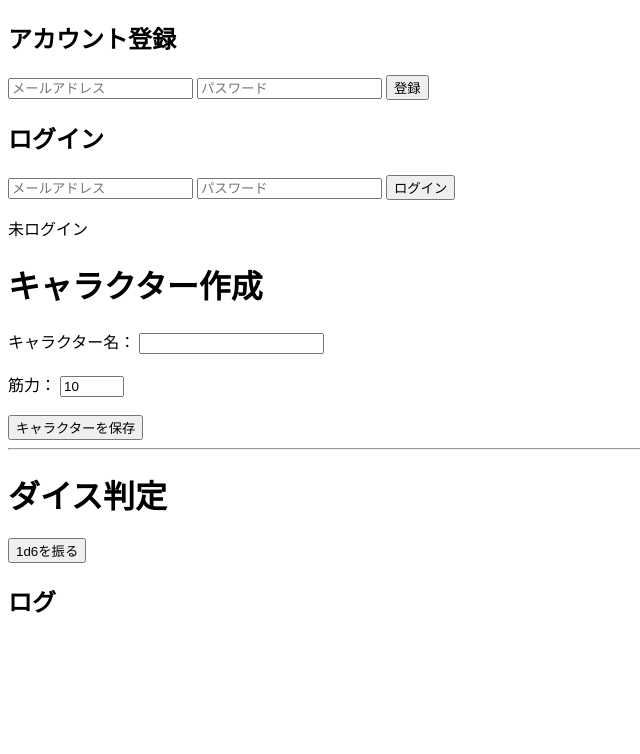
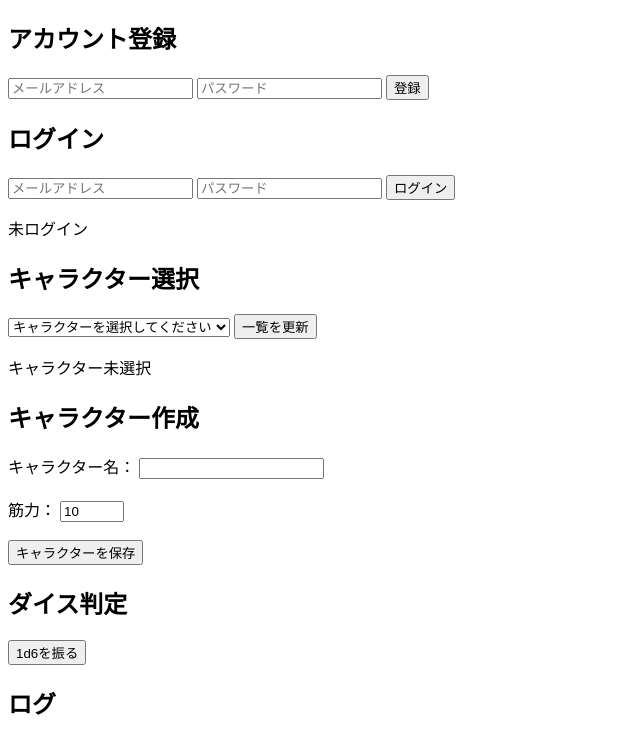
Before and after one commit to sugu-donguri/testgame, a plain HTML site: page index.html in a window 1280 px wide. Shown: the whole page, without its empty margins (0-640 px from the left). Drawn offline with nearby package versions, Linux system fonts and the light colour scheme.

Commit message:
Update index.html

```diff
--- a/index.html
+++ b/index.html
@@ -43,9 +43,17 @@
 
   <p id="authStatus">未ログイン</p>
 </section>
+<section id="SelectSection">
+  <h2>キャラクター選択</h2>
 
+  <select id="characterSelect">
+    <option value="">キャラクターを選択してください</option>
+  </select>
+  <button id="reloadCharacters">一覧を更新</button>
+  <p id="selectedCharacterStatus">キャラクター未選択</p>
   <h1>キャラクター作成</h1>
-
+</section>
+<section id="ConfigSection">
   <label>
     キャラクター名：
     <input id="characterName" type="text">
@@ -62,13 +70,15 @@
 
   <button id="saveCharacter">キャラクターを保存</button>
 
-  <hr>
+</section>
+<section id="LogSection">
 
   <h1>ダイス判定</h1>
   <button id="rollDice">1d6を振る</button>
 
   <h2>ログ</h2>
   <div id="logs"></div>
+</section>
 
   <script src="https://cdn.jsdelivr.net/npm/@supabase/supabase-js@2"></script>
   <script src="config.js"></script>
```
